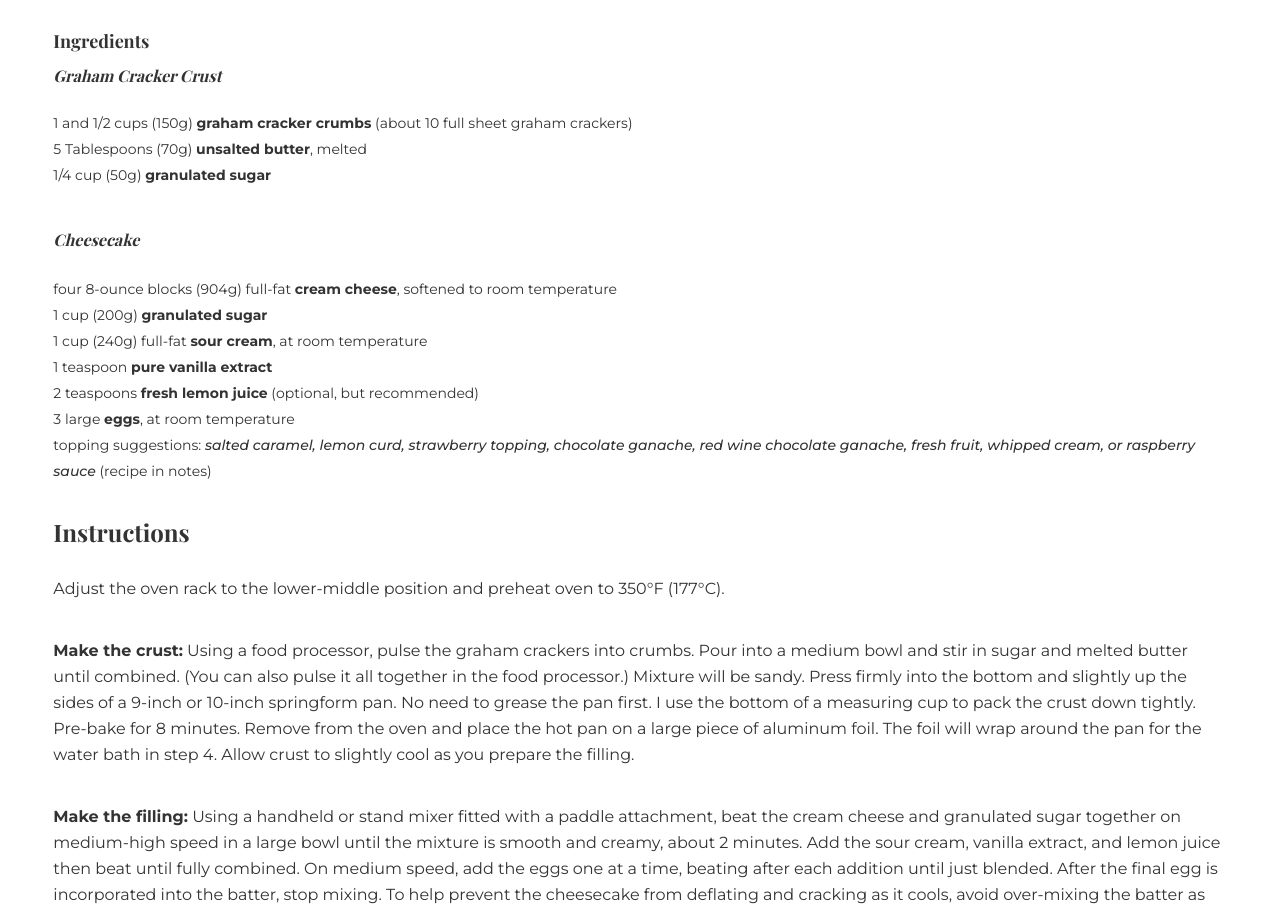
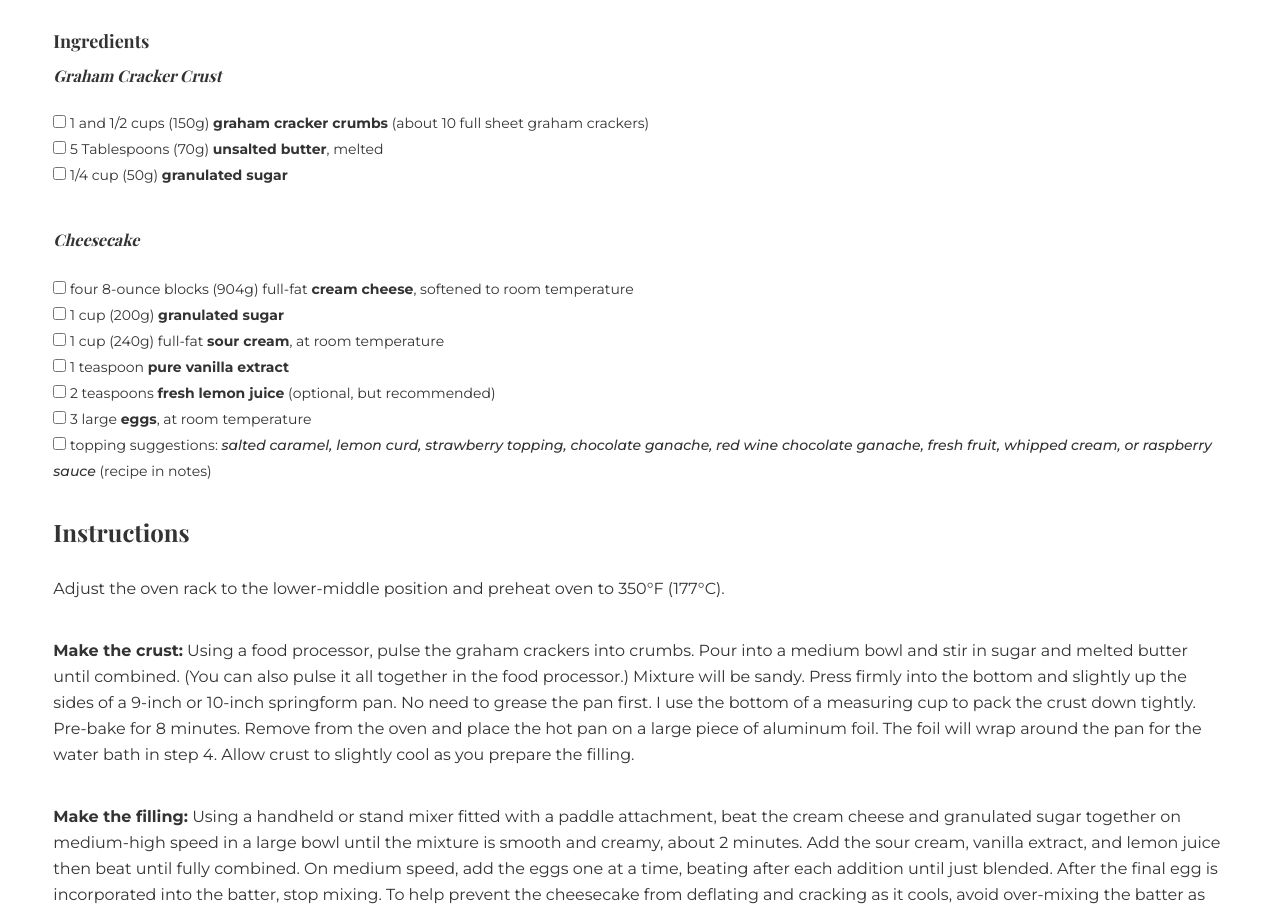
Before and after one commit to islandskan/devchallenges-responsive-recipe-blog, a website: page build/index.html in a window 1280 px wide. Shown: the part 792-1702 px from the top of the page. Drawn offline with nearby package versions, Linux system fonts and the light colour scheme; a web font is replaced by a local one.

Commit message:
update ingredients list with checkbox inputs and labels

```diff
--- a/build/index.html
+++ b/build/index.html
@@ -104,6 +104,7 @@
                         </div>
                     </div>
                 </div>
+
                 <!-- Ingredients section -->
                 <section class="font-body font-normal text-sm mb-8 mt-8">
                     <h2
@@ -120,20 +121,44 @@
                         <ul class="leading-[26px]">
                             <!-- The checkboxes should be here -->
                             <li>
+                                <input
+                                    type="checkbox"
+                                    name="ing-1"
+                                    id="ing-1"
+                                />
+                                <label for="ing-1">
                                     1 and 1/2 cups (150g)
                                     <span class="font-bold"
                                         >graham cracker crumbs</span
                                     >
-                                (about 10 full sheet graham crackers)
+                                    (about 10 full sheet graham crackers)</label
+                                >
                             </li>
                             <li>
+                                <input
+                                    type="checkbox"
+                                    name="ing-2"
+                                    id="ing-2"
+                                />
+                                <label for="ing-2">
                                     5 Tablespoons (70g)
-                                <span class="font-bold">unsalted butter</span>,
-                                melted
+                                    <span class="font-bold"
+                                        >unsalted butter</span
+                                    >, melted
+                                </label>
                             </li>
                             <li>
+                                <input
+                                    type="checkbox"
+                                    name="ing-3"
+                                    id="ing-3"
+                                />
+                                <label for="ing-3">
                                     1/4 cup (50g)
-                                <span class="font-bold">granulated sugar</span>
+                                    <span class="font-bold"
+                                        >granulated sugar</span
+                                    >
+                                </label>
                             </li>
                         </ul>
                     </div>
@@ -145,37 +170,88 @@
                             Cheesecake
                         </h3>
                         <ul class="leading-[26px]">
-                            <!-- The checkboxes should be here -->
                             <li>
+                                <input
+                                    type="checkbox"
+                                    name="ing-4"
+                                    id="ing-4"
+                                />
+                                <label for="ing-4">
                                     four 8-ounce blocks (904g) full-fat
                                     <span class="font-bold">cream cheese</span>,
                                     softened to room temperature
+                                </label>
                             </li>
                             <li>
+                                <input
+                                    type="checkbox"
+                                    name="ing-5"
+                                    id="ing-5"
+                                />
+                                <label for="ing-5">
                                     1 cup (200g)
-                                <span class="font-bold">granulated sugar</span>
+                                    <span class="font-bold"
+                                        >granulated sugar</span
+                                    >
+                                </label>
                             </li>
                             <li>
+                                <input
+                                    type="checkbox"
+                                    name="ing-6"
+                                    id="ing-6"
+                                />
+                                <label for="ing-6">
                                     1 cup (240g) full-fat
-                                <span class="font-bold">sour cream</span>, at
-                                room temperature
+                                    <span class="font-bold">sour cream</span>,
+                                    at room temperature
+                                </label>
                             </li>
                             <li>
+                                <input
+                                    type="checkbox"
+                                    name="ing-7"
+                                    id="ing-7"
+                                />
+                                <label for="ing-7">
                                     1 teaspoon
                                     <span class="font-bold"
                                         >pure vanilla extract</span
                                     >
+                                </label>
                             </li>
                             <li>
+                                <input
+                                    type="checkbox"
+                                    name="ing-8"
+                                    id="ing-9"
+                                />
+                                <label for="ing-8">
                                     2 teaspoons
-                                <span class="font-bold">fresh lemon juice</span>
+                                    <span class="font-bold"
+                                        >fresh lemon juice</span
+                                    >
                                     (optional, but recommended)
+                                </label>
                             </li>
                             <li>
-                                3 large <span class="font-bold">eggs</span>, at
-                                room temperature
+                                <input
+                                    type="checkbox"
+                                    name="ing-9"
+                                    id="ing-9"
+                                />
+                                <label for="ing-9">
+                                    3 large <span class="font-bold">eggs</span>,
+                                    at room temperature
+                                </label>
                             </li>
                             <li>
+                                <input
+                                    type="checkbox"
+                                    name="ing-10"
+                                    id="ing-10"
+                                />
+                                <label for="ing-10">
                                     topping suggestions:
                                     <span class="font-medium italic"
                                         >salted caramel, lemon curd, strawberry
@@ -184,6 +260,7 @@
                                         cream, or raspberry sauce</span
                                     >
                                     (recipe in notes)
+                                </label>
                             </li>
                         </ul>
                     </div>
```
Lines whose indentation alone changed are shown as unchanged.
